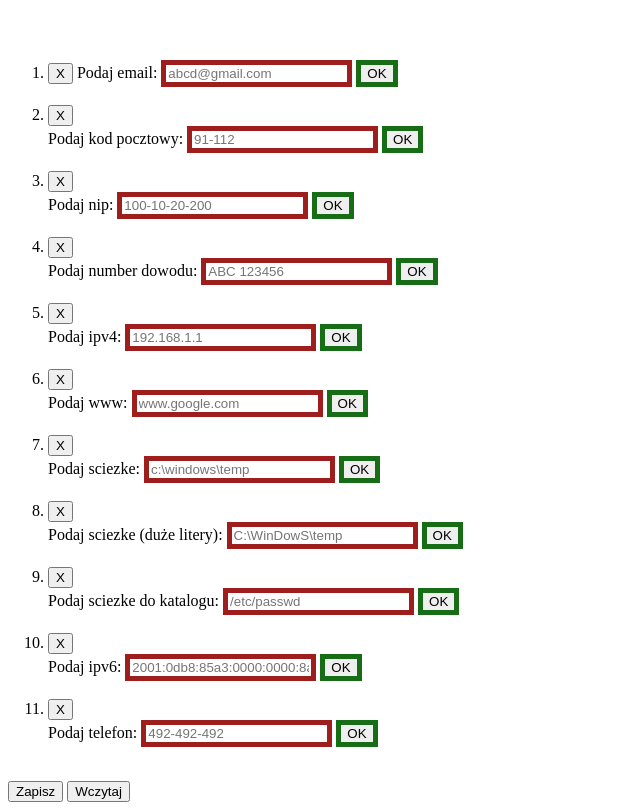
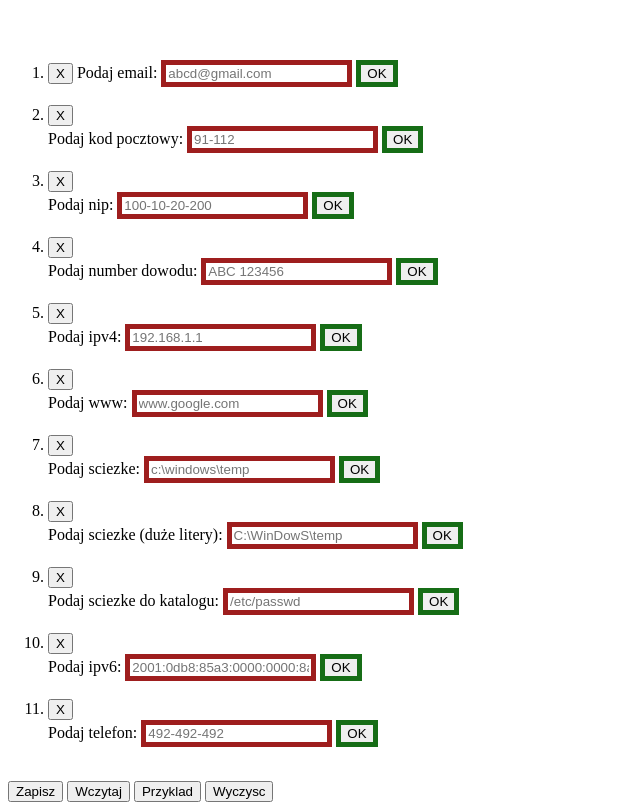
Before and after one commit to KrzysiekPP/zadanie_1, a plain HTML site: page lab_2c/index.html in a window 1280 px wide. Shown: the whole page, without its empty margins (0-640 px from the left). Drawn offline with Linux system fonts and the light colour scheme.

Commit message:
Update index.html

```diff
--- a/lab_2c/index.html
+++ b/lab_2c/index.html
@@ -99,6 +99,8 @@
         <button type="submit" form="form-main">Zapisz</button>
     </form>
     <button type="button" >Wczytaj</button>
+    <button type="button" onclick="exampleText()">Przyklad</button>
+    <button type="button" onclick="clearText()">Wyczysc</button>
     <script src="script.js"></script>
 </body>
 </html>
```
